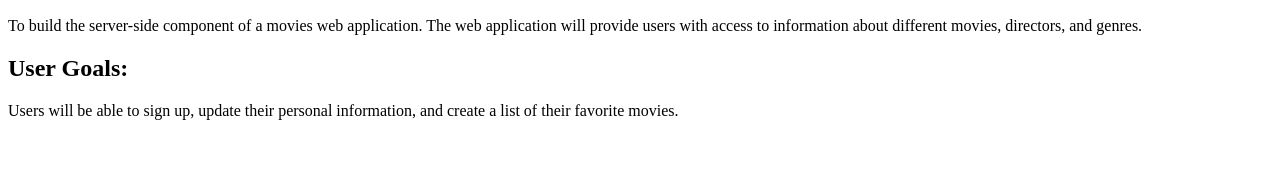
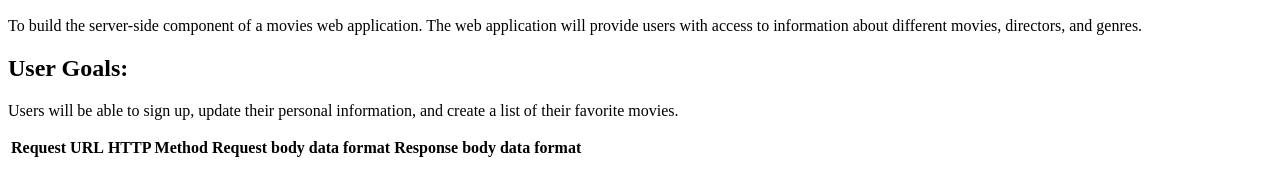
Before and after one commit to AG977/MyFlix, a website: page public/documentation.html in a window 1280 px wide. Shown: the part 110-306 px from the top of the page. Drawn offline with Linux system fonts and the light colour scheme.

Commit message:
adding Request info

```diff
--- a/public/documentation.html
+++ b/public/documentation.html
@@ -18,5 +18,14 @@
         Users will be able to sign up, update their personal information, and create a list of their favorite movies.
       </p>
     </div>
+    <table>
+      <tr>
+        <th>Request</th>
+        <th>URL</th>
+        <th>HTTP Method</th>
+        <th>Request body data format</th>
+        <th>Response body data format</th>
+      </tr>
+    </table>
   </body>
 </html>
```
